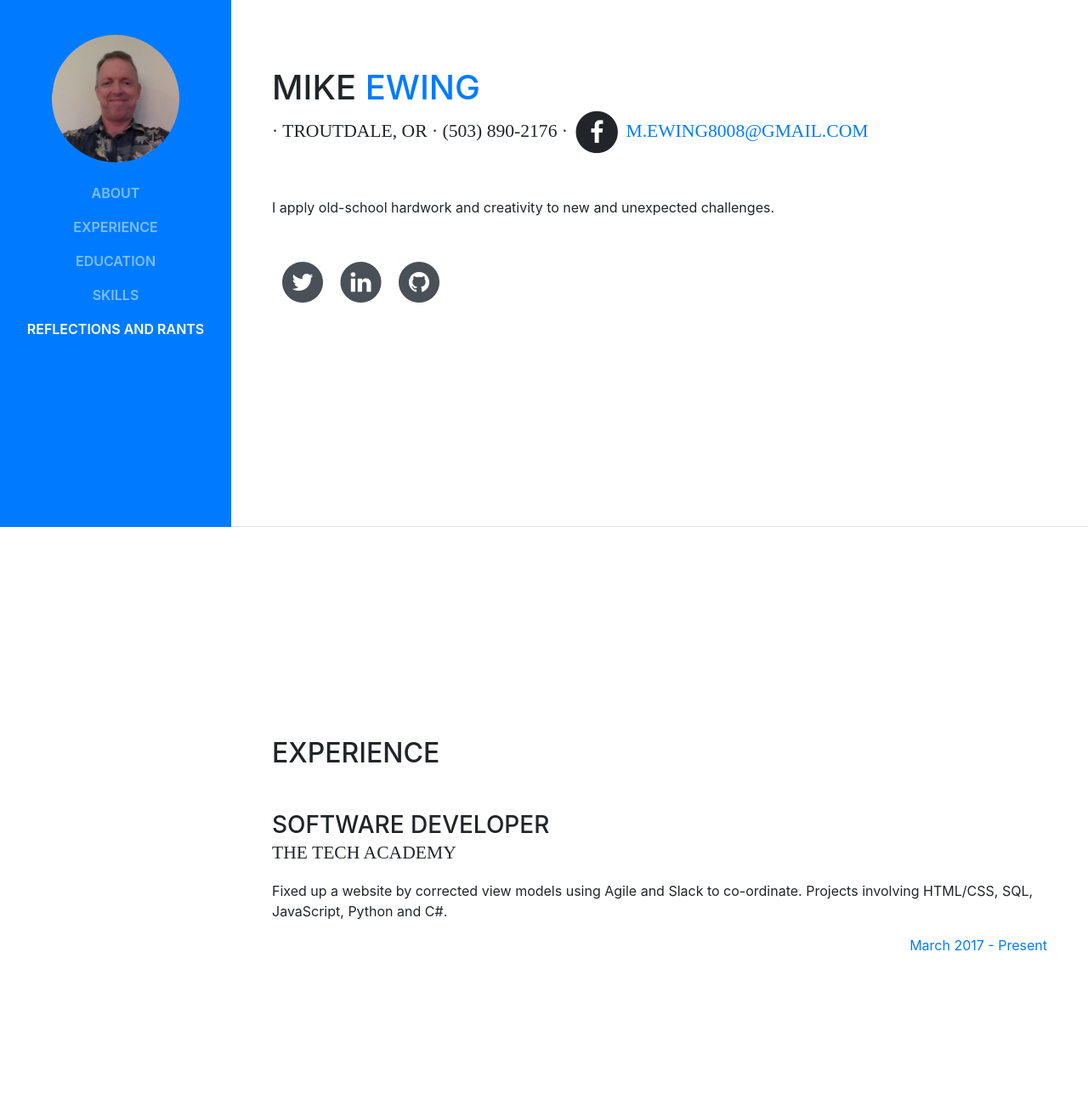
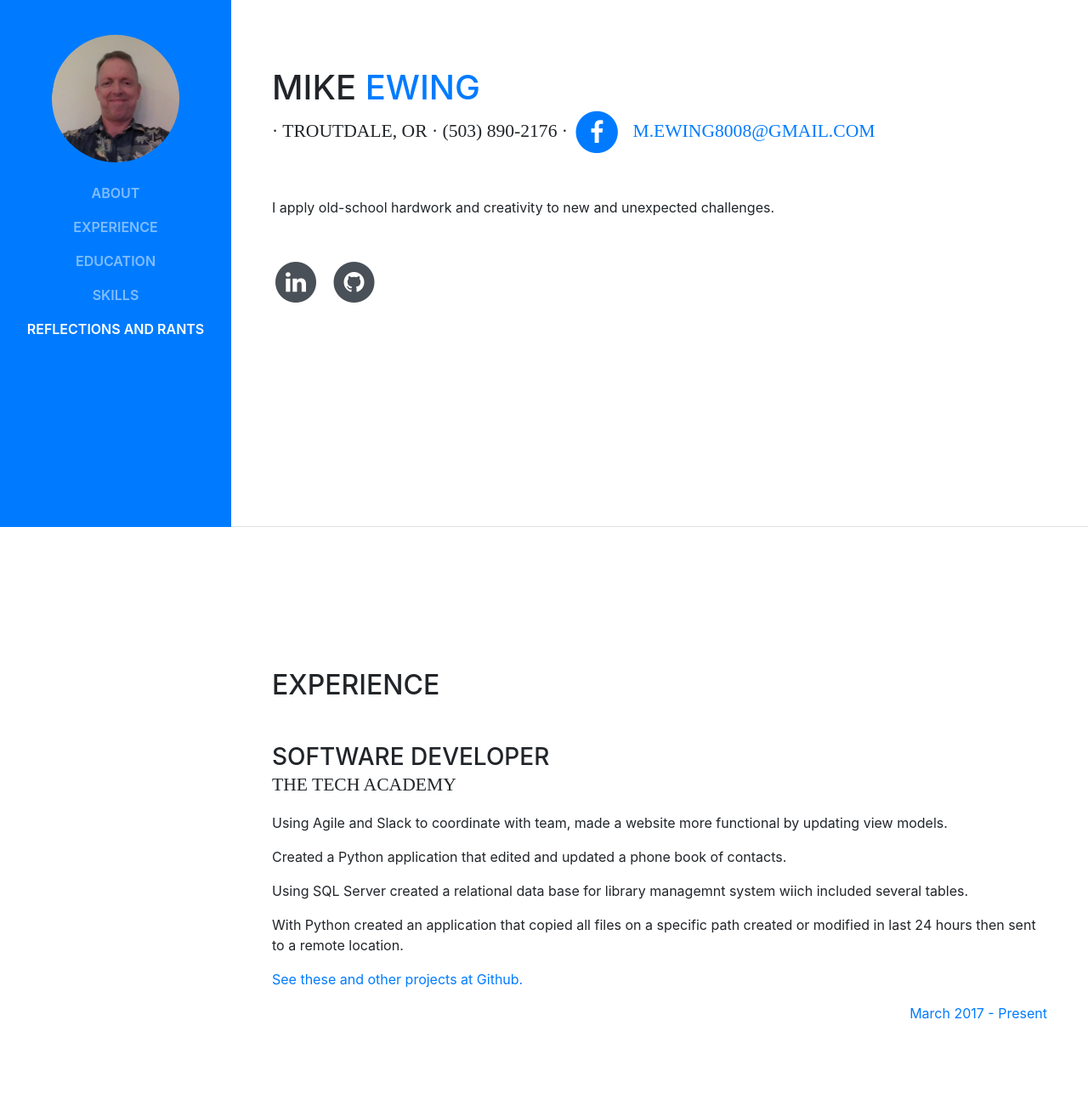
Before and after one commit to denalihwy/denalihwy.github.io, a website with bundled scripts: page index.html in a window 1280 px wide. Shown: the part 180-1480 px from the top of the page at 85% size. Built offline with nearby package versions, Linux system fonts and the light colour scheme; a web font is replaced by a local one.

Commit message:
Updated 26 July 18

```diff
--- a/index.html
+++ b/index.html
@@ -69,6 +69,8 @@
             <span class="text-primary">Ewing
           </h1>
           <div class="subheading mb-5">· Troutdale, OR  · (503) 890-2176 ·
+		    <li class="list-inline-item">
+			  <a href="https://www.facebook.com/profile.php?id=100015989199014">
                 <span class="fa-stack fa-lg">
                   <i class="fa fa-circle fa-stack-2x"></i>
 				  <i class="fa fa-facebook fa-stack-1x fa-inverse"></i>
@@ -79,18 +81,9 @@
           </div>
           <p class="mb-5">I apply old-school hardwork and creativity to new and unexpected challenges.</p>
           <ul class="list-inline list-social-icons mb-0">
+
             <li class="list-inline-item">
-              <a href="#">
-            <li class="list-inline-item">
-              <a href="#">
-                <span class="fa-stack fa-lg">
-                  <i class="fa fa-circle fa-stack-2x"></i>
-                  <i class="fa fa-twitter fa-stack-1x fa-inverse"></i>
-                </span>
-              </a>
-            </li>
-            <li class="list-inline-item">
-              <a href="#">
+              <a href="https://www.linkedin.com/in/mike-ewing-45ab13134/">
                 <span class="fa-stack fa-lg">
                   <i class="fa fa-circle fa-stack-2x"></i>
                   <i class="fa fa-linkedin fa-stack-1x fa-inverse"></i>
@@ -98,7 +91,7 @@
               </a>
             </li>
             <li class="list-inline-item">
-              <a href="#">
+              <a href="http://www.github.com/denalihwy/">
                 <span class="fa-stack fa-lg">
                   <i class="fa fa-circle fa-stack-2x"></i>
                   <i class="fa fa-github fa-stack-1x fa-inverse"></i>
@@ -117,7 +110,11 @@
             <div class="resume-content mr-auto">
               <h3 class="mb-0">Software Developer</h3>
               <div class="subheading mb-3">The Tech Academy</div>
-              <p>Fixed up a website by corrected view models using Agile and Slack to co-ordinate. Projects involving HTML/CSS, SQL, JavaScript, Python and C#.</p>
+              <p>Using Agile and Slack to coordinate with team, made a website more functional by updating view models.</p>
+			  <p>Created a Python application that edited and updated a phone book of contacts.</p>
+			  <p>Using SQL Server created a relational data base for library managemnt system wiich included several tables.</p>
+			  <p> With Python created an application that copied all files on a specific path created or modified in last 24 hours then sent to a remote location.</p>
+				 <a href="https://www.github.com/denalihwy/">See these and other projects at Github.</a></p>
             <div class="resume-date text-md-right">
               <span class="text-primary">March 2017 - Present</span>
             </div>
@@ -168,7 +165,9 @@
             <div class="resume-content mr-auto">
               <h3 class="mb-0">The Tech Academy</h3>
               <div class="subheading mb-3">Junior Developer</div>
-              <div>Diverse programming skills</div>
+              <div>Completed bootcamp style training on Basic Computer Science, HTML/CSS, Javascript, Python, SQL, C#, Version Control and Agile.</div>
+
+
              <!-- <p>GPA: 3.23</p>
             </div>
             <div class="resume-date text-md-right">
```
